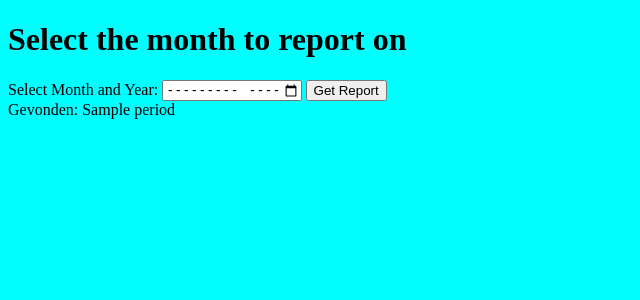
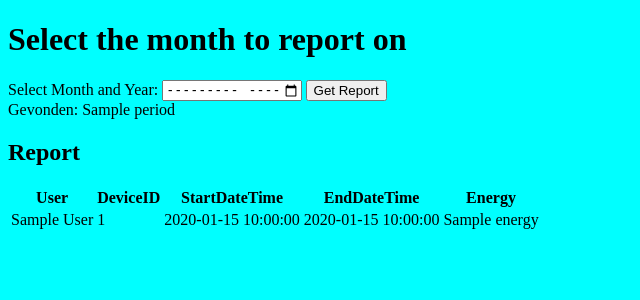
Before and after one commit to TheGabeMan/my_flask_app, a Flask app: template templates/reports.html in a window 1280 px wide. Shown: the top 300 px of the page, without its empty margins (0-640 px from the left). Run offline with Flask 3, Linux system fonts and the light colour scheme; the template is opened without the code that fills it: most values are stand-ins (such as "Sample title", 1, 10 or a date in 2020).

Commit message:
Reporting

```diff
--- a/app.py
+++ b/app.py
@@ -1,8 +1,13 @@
 # Imports
+import sqlite3
+import logging
 from flask import Flask, render_template, request, redirect
-
+from datetime import datetime, timedelta
 
 app = Flask(__name__,template_folder="./templates")
+
+# Configure logging
+logging.basicConfig(level=logging.DEBUG)
 
 @app.route("/")
 def index():
@@ -12,9 +17,46 @@ def index():
 def reports():
      if request.method == "POST":
           period = request.form.get('month-year')
-          return render_template("reports.html", period=period)
+          if not period:
+               # Handle the case where 'month-year' is not provided
+               return render_template("reports.html", error="Please provide a period.")
+          else:
+               report = get_report(period=period)
+               app.logger.info(f"Report result: {report}")
+               if not report:
+                    return render_template("reports.html", error="No data available for the selected period.")
+          return render_template("reports.html", report=report)
      else:
           return render_template("reports.html")
 
-if __name__ in "__main__":
+def get_report(period):
+     # Connect to the SQLite database
+     conn = sqlite3.connect('chargehistory.db')
+     cursor = conn.cursor()
+
+     # Convert the period to the format "YYYY-MM"
+     period_date = datetime.strptime(period, "%Y-%m")
+
+     start_timestamp = int(period_date.timestamp())
+     end_timestamp = int((period_date.replace(day=28) + timedelta(days=4)).replace(day=1).timestamp())
+
+
+     # Query to fetch the report data for the given period
+     query = """
+     SELECT * FROM sessions
+     WHERE startdatetime >= ? AND startdatetime < ?
+     """
+     cursor.execute(query, (start_timestamp, end_timestamp))
+
+     # Fetch all rows and convert to dictionary
+     rows = cursor.fetchall()
+     report_data = [dict((cursor.description[i][0], value) for i, value in enumerate(row)) for row in rows]
+
+     # Close the connection
+     conn.close()
+
+     return report_data
+
+
+if __name__ == "__main__":
     app.run(debug=True)
--- a/templates/reports.html
+++ b/templates/reports.html
@@ -18,7 +18,43 @@
     <input type="submit" value="Get Report" id="btn_get_report">
 </form>
 
+{% if period|length > 0 %}
 Gevonden: {{ period }}
+{% endif %}
+
+{% if error|length > 0 %}
+Error: {{ error }}
+{% endif %}
+
+{% if report|length > 0 %}
+
+<h2>Report</h2>
+<table>
+    <thead>
+        <tr>
+            <th>User</th>
+            <th>DeviceID</th>
+            <th>StartDateTime</th>
+            <th>EndDateTime</th>
+            <th>Energy</th>
+        </tr>
+    </thead>
+    <tbody>
+        {% set total_energy = 0 %}
+        {% for row in report %}
+        <tr>
+            <td>{{ row.UserFullName }}</td>
+            <td>{{ row.DeviceID }}</td>
+            <td>{{ row.StartDateTime }}</td>
+            <td>{{ row.EndDateTime }}</td>
+            <td>{{ row.Energy }}</td>
+        </tr>
+        {% set total_energy = total_energy + row.Energy %}
+        {% endfor %}
+    </tbody>
+</table>
+{% endif %}
+
 
 <script>
     // Optional: Get selected month and year
```
Also changed, not shown: 1 other file.
